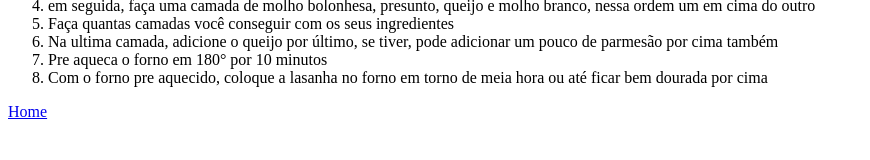
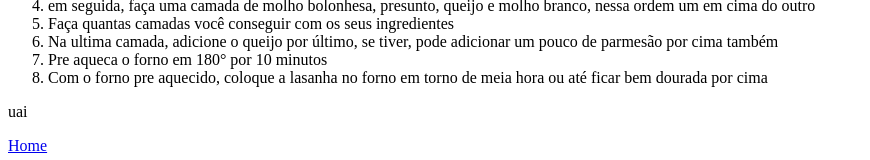
Before and after one commit to Muril0S4lvador/odin-recipes, a plain HTML site: page recipes/lasagna.html in a window 1280 px wide. Shown: the part 717-877 px from the top of the page, without its empty margins (0-870 px from the left). Before the commit the page ends 846 px from the top, so only its background shows below. Drawn offline with Linux system fonts and the light colour scheme.

```diff
--- a/recipes/lasagna.html
+++ b/recipes/lasagna.html
@@ -36,6 +36,7 @@
         <li>Com o forno pre aquecido, coloque a lasanha no forno em torno de meia hora ou até ficar bem dourada por cima</li>
     </ol>
 
+    <p>uai</p>
     <a href="../index.html">Home</a>
 
 </body>
```
